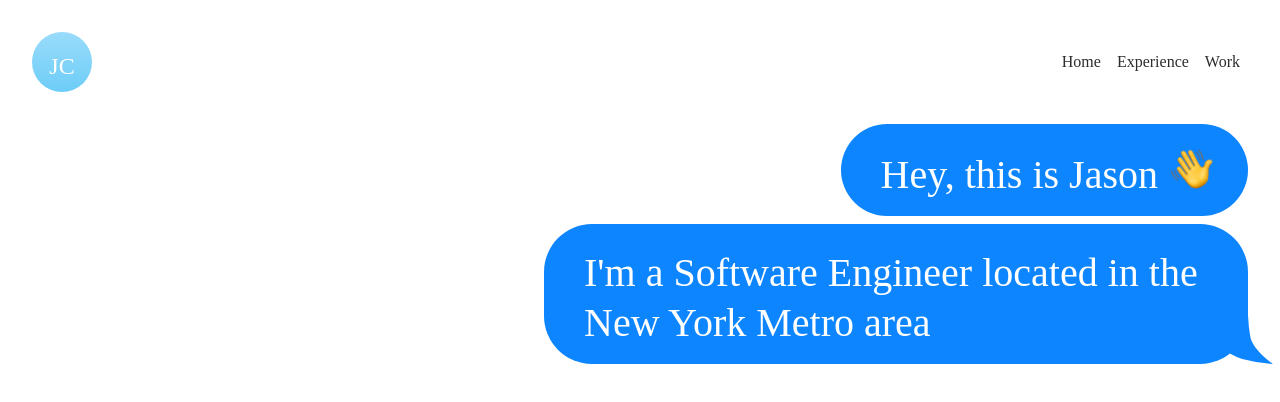
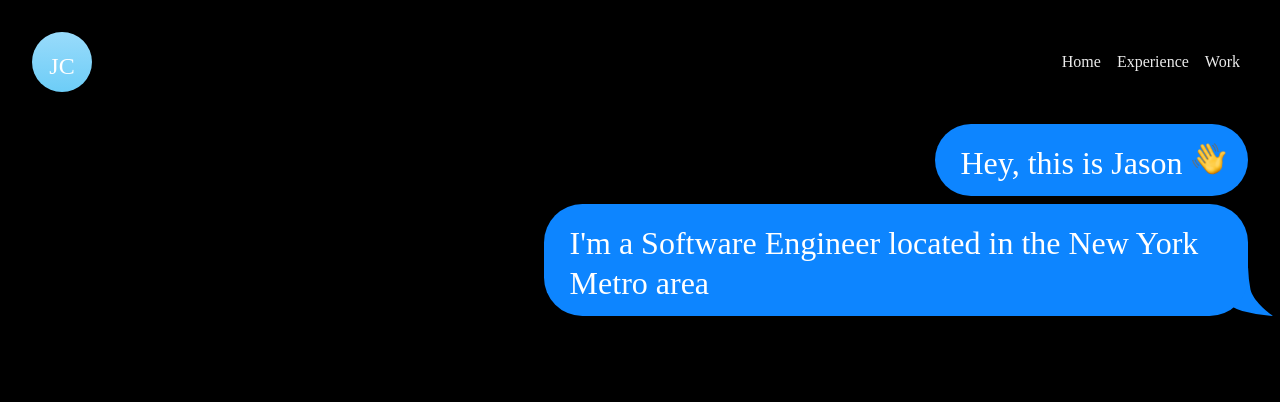
Before and after one commit to JasonCordova/jasoncordova.github.io, a React (Create React App) app: page / in a window 1280 px wide. Shown: the top 402 px of the page. Built offline with nearby package versions, Linux system fonts and the light colour scheme; a web font is replaced by a local one.

Commit message:
Default dark mode bc meh

```diff
--- a/src/index.css
+++ b/src/index.css
@@ -10,8 +10,8 @@
 
 :root {
 
-  --landing: #ffffff;
-  --header-color: #2d2d2d;
+  --landing: #000000;
+  --header-color: #ebebeb;
   --landing-text: #000000;
   --sender: #0d85ff;
   --receiver: #26252a;
@@ -88,15 +88,16 @@ a {color: inherit; text-decoration: none;}
   height: 1em;
   transform-origin: 50% 100%;
   animation: wave-emoji infinite 2s ease-in-out;
+  margin-top: -1em;
 }
 
 .message-content {
   background-color: var(--receiver);
   border-radius: 1.2em;
   position: relative;
-  padding: 0.6em 1em 0.4em;
+  padding: 0.6em 0.8em 0.4em;
   color: white;
-  font-size: 1.25em;
+  font-size: 1em;
   line-height: 1.25em;
   font-weight: 400;
   z-index: 1;
```
